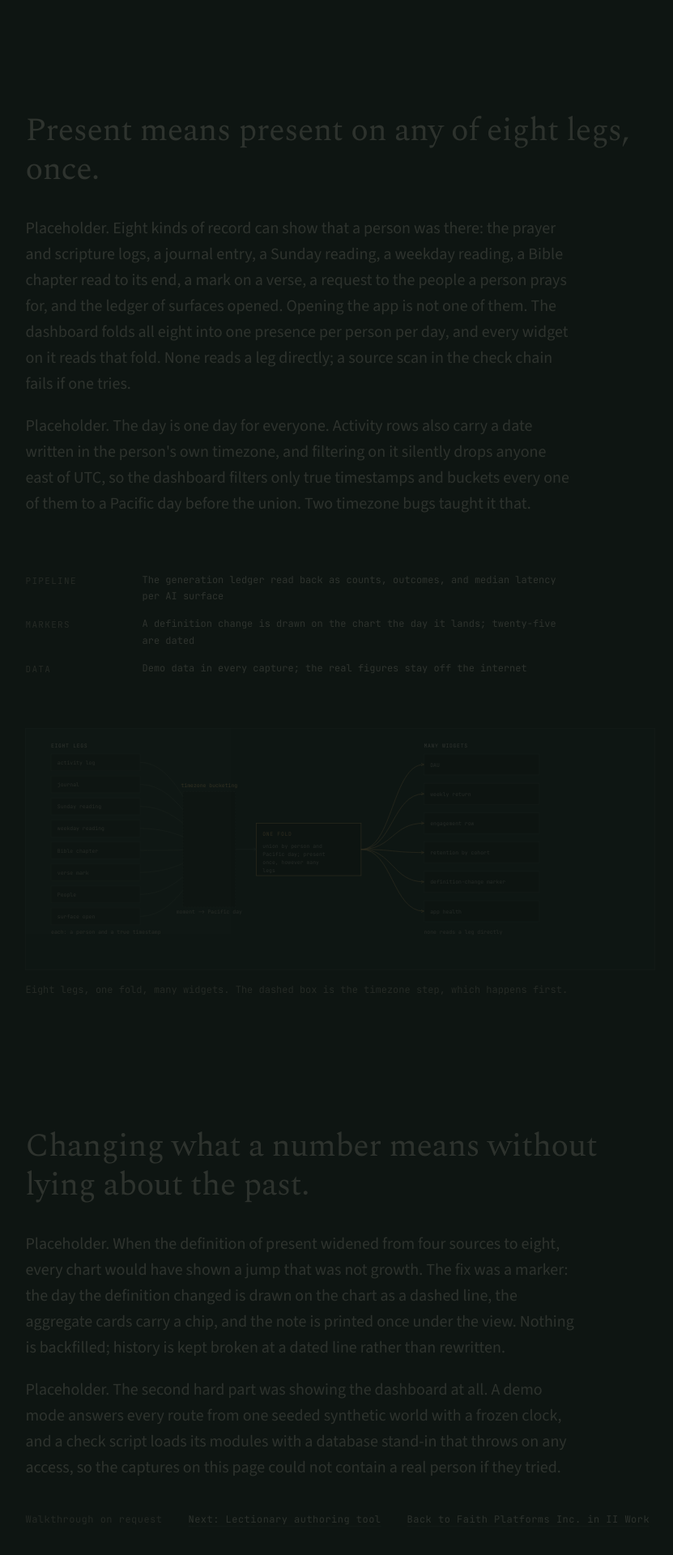
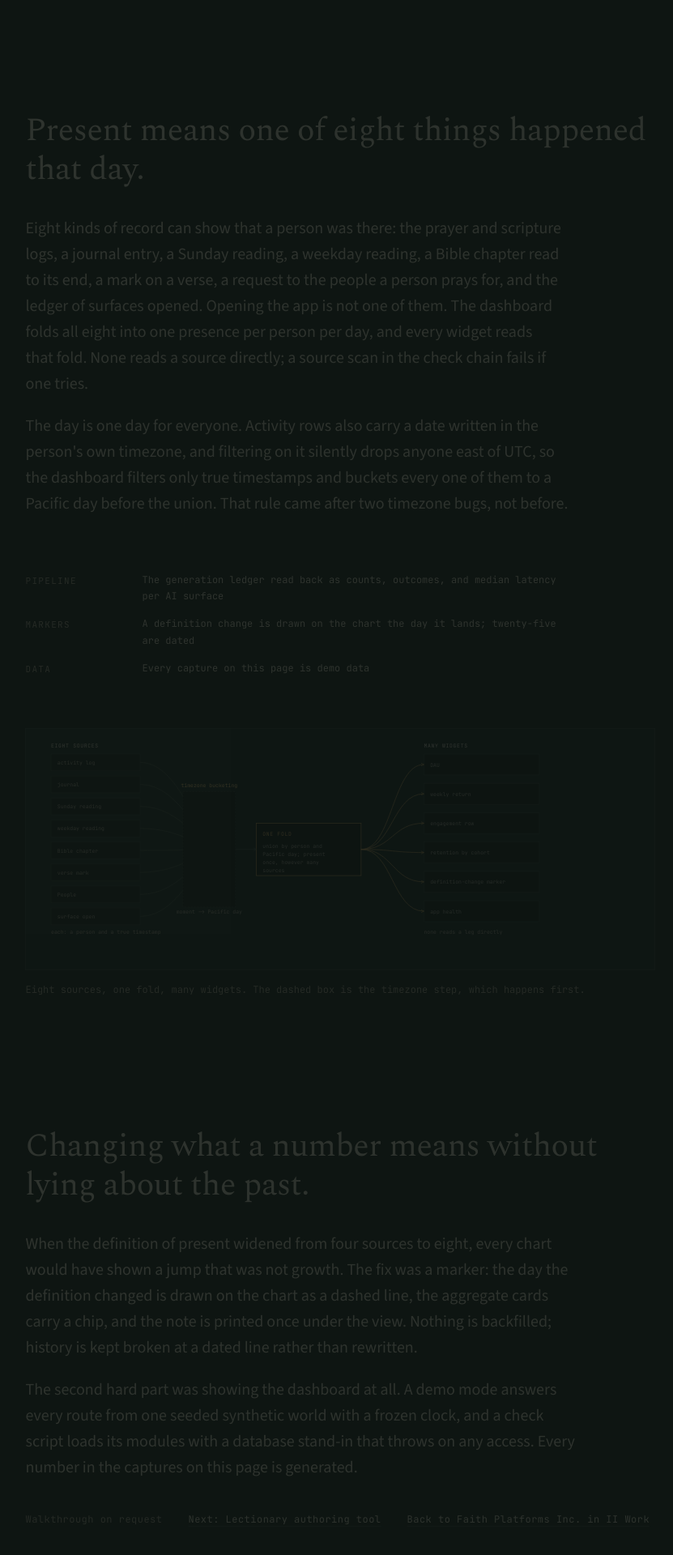
Before and after one commit to sbrcly/portfolio-v4, a Next.js app: page /work/analytics-dashboard in a window 1280 px wide. Shown: the part 1477-3397 px from the top of the page at 81% size, without its empty margins (385-1216 px from the left). Built offline with nearby package versions, Linux system fonts and the light colour scheme.

Commit message:
analytics dashboard copy

```diff
--- a/components/work/employers.ts
+++ b/components/work/employers.ts
@@ -1048,13 +1048,13 @@ const ANALYTICS_DASHBOARD_PAGE: SectionedPage = {
       id: "does",
       number: "01",
       label: "What it does",
-      statement: "Present means present on any of eight legs, once.",
-      body: [
-        {
-          kind: "paragraphs",
-          paragraphs: [
-            "Placeholder. Eight kinds of record can show that a person was there: the prayer and scripture logs, a journal entry, a Sunday reading, a weekday reading, a Bible chapter read to its end, a mark on a verse, a request to the people a person prays for, and the ledger of surfaces opened. Opening the app is not one of them. The dashboard folds all eight into one presence per person per day, and every widget on it reads that fold. None reads a leg directly; a source scan in the check chain fails if one tries.",
-            "Placeholder. The day is one day for everyone. Activity rows also carry a date written in the person's own timezone, and filtering on it silently drops anyone east of UTC, so the dashboard filters only true timestamps and buckets every one of them to a Pacific day before the union. Two timezone bugs taught it that.",
+      statement: "Present means one of eight things happened that day.",
+      body: [
+        {
+          kind: "paragraphs",
+          paragraphs: [
+            "Eight kinds of record can show that a person was there: the prayer and scripture logs, a journal entry, a Sunday reading, a weekday reading, a Bible chapter read to its end, a mark on a verse, a request to the people a person prays for, and the ledger of surfaces opened. Opening the app is not one of them. The dashboard folds all eight into one presence per person per day, and every widget reads that fold. None reads a source directly; a source scan in the check chain fails if one tries.",
+            "The day is one day for everyone. Activity rows also carry a date written in the person's own timezone, and filtering on it silently drops anyone east of UTC, so the dashboard filters only true timestamps and buckets every one of them to a Pacific day before the union. That rule came after two timezone bugs, not before.",
           ],
         },
         {
@@ -1073,7 +1073,7 @@ const ANALYTICS_DASHBOARD_PAGE: SectionedPage = {
             {
               term: "Data",
               detail:
-                "Demo data in every capture; the real figures stay off the internet",
+                "Every capture on this page is demo data",
             },
           ],
         },
@@ -1085,10 +1085,10 @@ const ANALYTICS_DASHBOARD_PAGE: SectionedPage = {
                 kind: "diagram",
                 name: "presence-union",
                 label:
-                  "The presence union: eight legs, one per kind of record, bucketed to the Pacific day and folded into one presence per person per day, read by many widgets.",
+                  "The presence union: eight sources, one per kind of record, bucketed to the Pacific day and folded into one presence per person per day, read by many widgets.",
               },
               caption:
-                "Eight legs, one fold, many widgets. The dashed box is the timezone step, which happens first.",
+                "Eight sources, one fold, many widgets. The dashed box is the timezone step, which happens first.",
             },
           ],
         },
@@ -1103,8 +1103,8 @@ const ANALYTICS_DASHBOARD_PAGE: SectionedPage = {
         {
           kind: "paragraphs",
           paragraphs: [
-            "Placeholder. When the definition of present widened from four sources to eight, every chart would have shown a jump that was not growth. The fix was a marker: the day the definition changed is drawn on the chart as a dashed line, the aggregate cards carry a chip, and the note is printed once under the view. Nothing is backfilled; history is kept broken at a dated line rather than rewritten.",
-            "Placeholder. The second hard part was showing the dashboard at all. A demo mode answers every route from one seeded synthetic world with a frozen clock, and a check script loads its modules with a database stand-in that throws on any access, so the captures on this page could not contain a real person if they tried.",
+            "When the definition of present widened from four sources to eight, every chart would have shown a jump that was not growth. The fix was a marker: the day the definition changed is drawn on the chart as a dashed line, the aggregate cards carry a chip, and the note is printed once under the view. Nothing is backfilled; history is kept broken at a dated line rather than rewritten.",
+            "The second hard part was showing the dashboard at all. A demo mode answers every route from one seeded synthetic world with a frozen clock, and a check script loads its modules with a database stand-in that throws on any access. Every number in the captures on this page is generated.",
           ],
         },
       ],
@@ -1372,9 +1372,8 @@ export const EMPLOYERS: Employer[] = [
           src: analyticsEngagement,
           alt: "Prava's admin analytics dashboard: daily engagement with a definition-change marker, demo data",
         },
-        placeholder: true,
         sentence:
-          "Where Prava's usage and AI cost are measured rather than assumed.",
+          "Where Prava's usage and its AI pipeline are measured rather than assumed.",
         note: "demo data",
         stack: {
           items: ["TypeScript", "Next.js", "Postgres", "PostHog", "Recharts"],
```
Also changed, not shown: public/diagrams/presence-union-tall.svg, public/diagrams/presence-union.svg.
